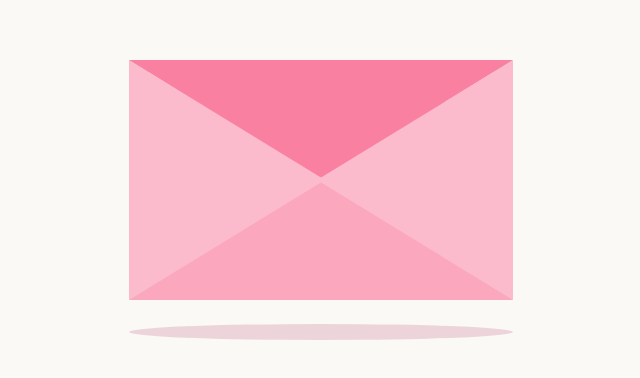
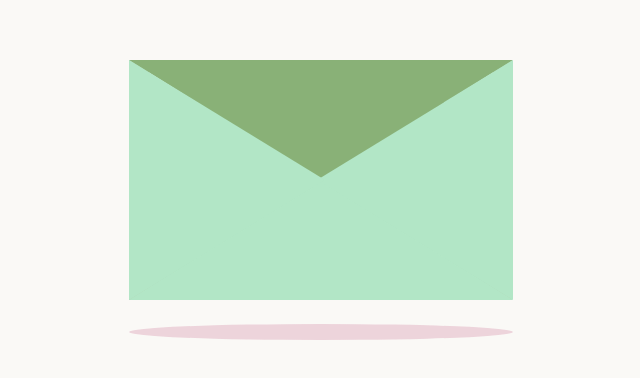
Before and after one commit to Ysapb/Lisa27, a plain HTML site: page index.html in a window 1280 px wide. Shown: the part 212-590 px from the top of the page, without its empty margins (319-959 px from the left). Drawn offline with Linux system fonts and the light colour scheme; a web font is replaced by a local one.

Commit message:
Update style.css

```diff
--- a/style.css
+++ b/style.css
@@ -53,7 +53,7 @@ body {
   position: absolute;
   height: 0;
   width: 0;
-  border-bottom: 15vmin solid #fba7bd;
+  border-bottom: 15vmin solid #b2e6c6;
   border-left: 24vmin solid transparent;
   border-right: 24vmin solid transparent;
   top: 15vmin;
@@ -64,7 +64,7 @@ body {
   /*left triangle*/
   position: absolute;
   content: "";
-  border-left: 24.5vmin solid #fcbbcc;
+  border-left: 24.5vmin solid #b2e6c6;
   border-bottom: 15vmin solid transparent;
   border-top: 15vmin solid transparent;
   top: -15vmin;
@@ -74,7 +74,7 @@ body {
 .cover::before {
   position: absolute;
   content: "";
-  border-right: 24.5vmin solid #fcbbcc;
+  border-right: 24.5vmin solid #b2e6c6;
   border-bottom: 15vmin solid transparent;
   border-top: 15vmin solid transparent;
   top: -15vmin;
@@ -85,7 +85,7 @@ body {
   position: absolute;
   height: 0;
   width: 0;
-  border-top: 15vmin solid #f980a1;
+  border-top: 15vmin solid #89b177;
   border-left: 24vmin solid transparent;
   border-right: 24vmin solid transparent;
   top: 0;
```
